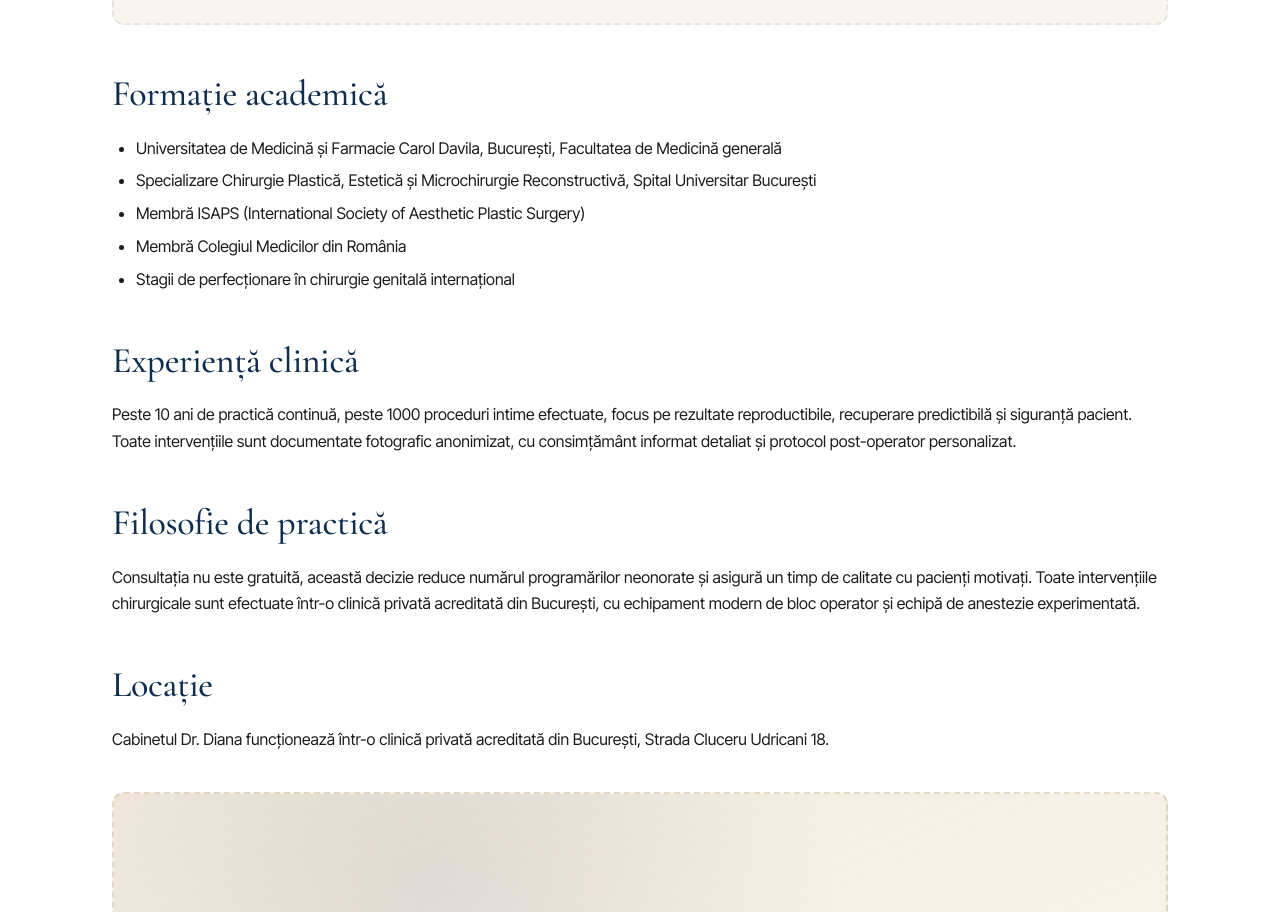
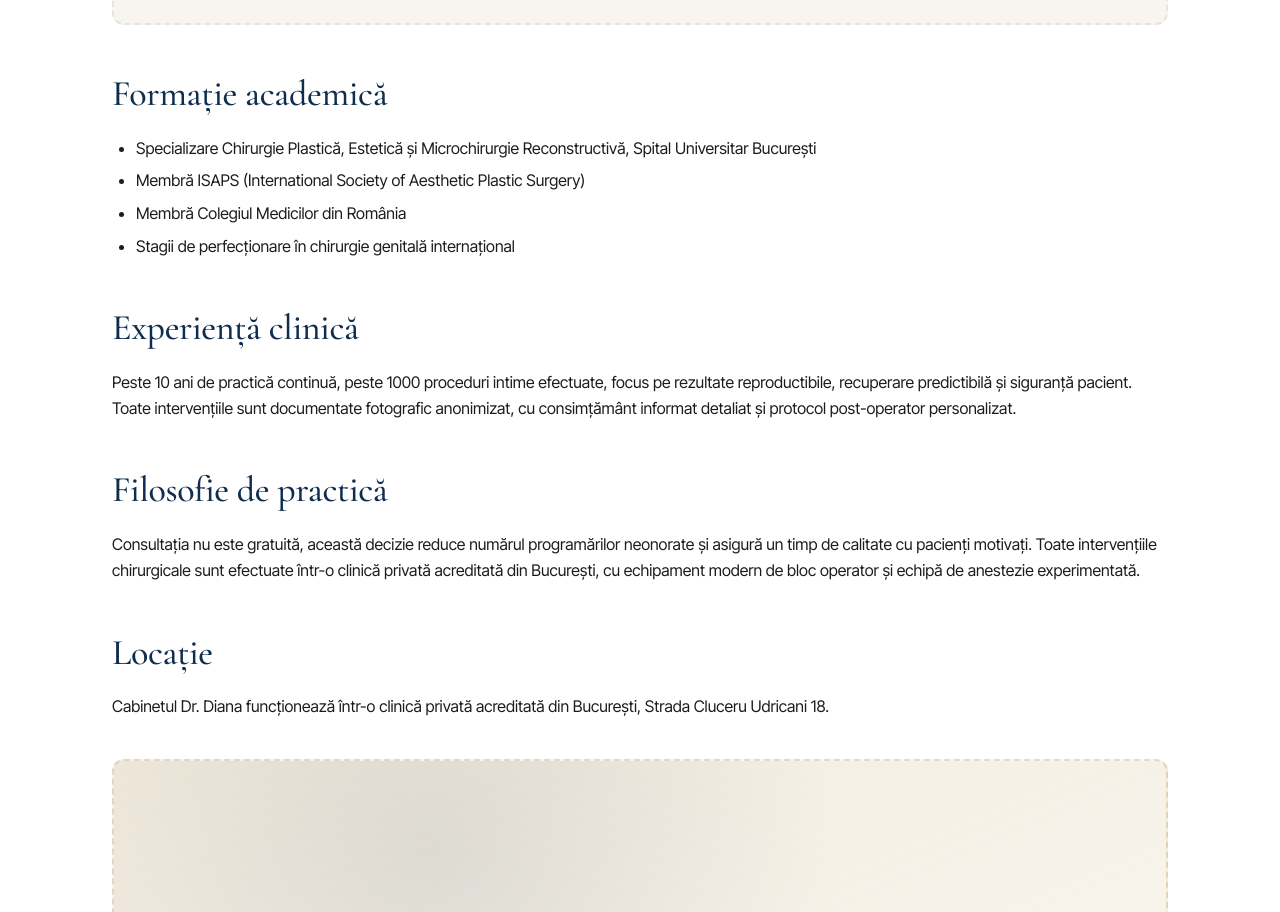
Before and after one commit to mihnea-eugen/chirurgia-intima, a Next.js app: page /despre in a window 1280 px wide. Shown: the part 2040-2952 px from the top of the page. Built offline with nearby package versions, Linux system fonts and the light colour scheme; no server answers.

Commit message:
Add files via upload

```diff
--- a/app/despre/page.tsx
+++ b/app/despre/page.tsx
@@ -47,7 +47,6 @@ export default function Page() {
 
         <h2>Formație academică</h2>
         <ul>
-          <li>Universitatea de Medicină și Farmacie Carol Davila, București, Facultatea de Medicină generală</li>
           <li>Specializare Chirurgie Plastică, Estetică și Microchirurgie Reconstructivă, Spital Universitar București</li>
           <li>Membră ISAPS (International Society of Aesthetic Plastic Surgery)</li>
           <li>Membră Colegiul Medicilor din România</li>
```
